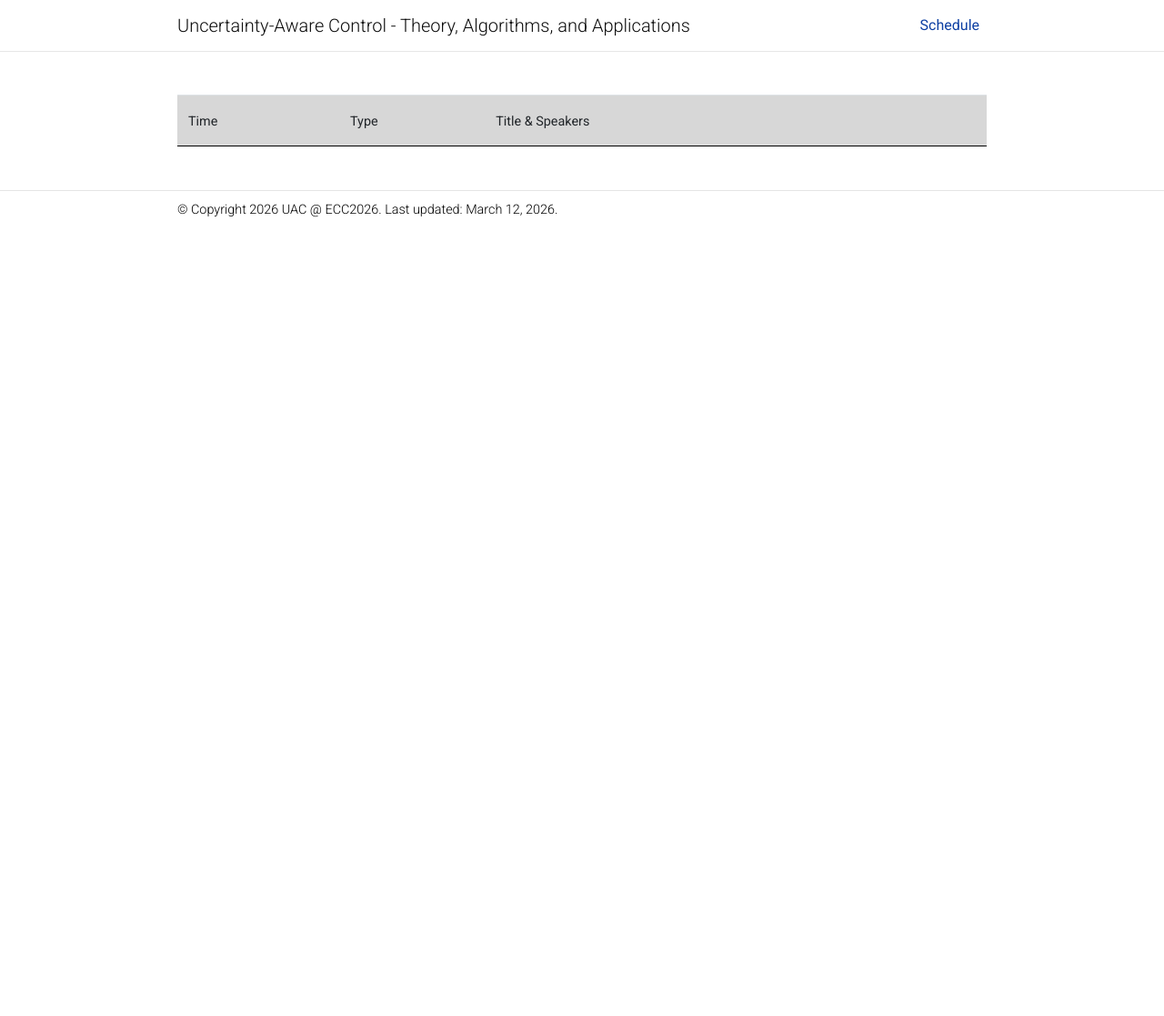
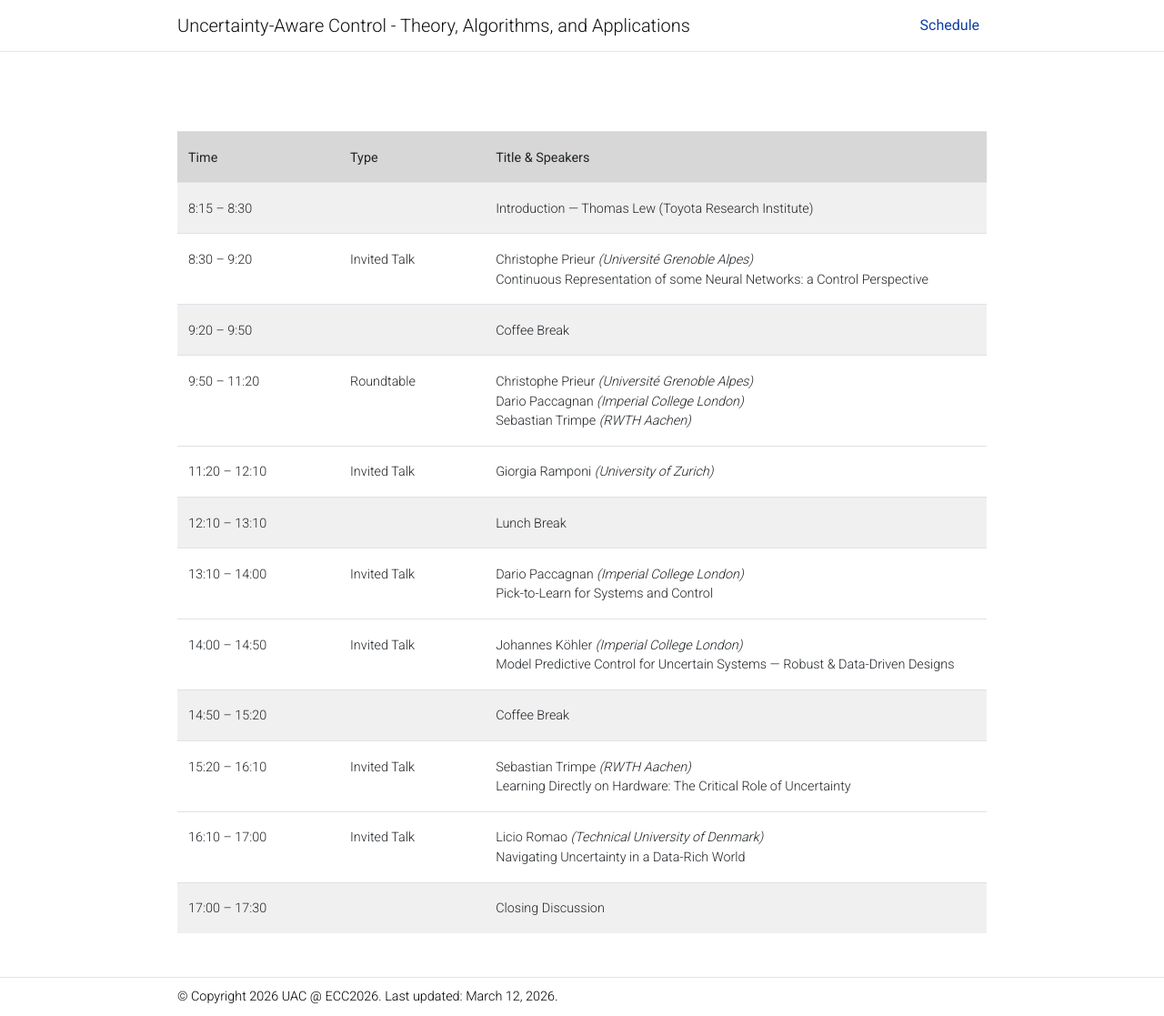
Before and after one commit to thomasjlew/uac_ecc26, a Jekyll site: the page built from _pages/schedule.md, in a window 1280 px wide and 1117 px high. Shown: the whole window at 91% size. Built offline with Jekyll 4.4.1, drawn with Linux system fonts in a browser that asks for light colours; comment, search, counter and statistics services are not loaded; a style sheet for code colours, icons or effects is not loaded.

Commit message:
Fixed table.

```diff
--- a/_pages/schedule.md
+++ b/_pages/schedule.md
@@ -8,39 +8,36 @@ nav_order: 2
 ---
 
 
+<br>
+
 <div>
-<table class="table">
-
-<!-- <div class="table-responsive">
-
-<table class="table table-striped" style="table-layout: fixed; width: 100%;">
- -->
-<tr class="header" style="background-color:rgb(215,215,215); border-bottom:1pt solid black;">
+<table class="table" id="standings" style="border-collapse:collapse">
+<tr class="header" style="background-color:rgb(215, 215, 215); border-top: 1pt solid white; border-bottom: 1pt solid black;">
 <th style="width:20%">Time</th>
 <th style="width:18%">Type</th>
 <th style="width:62%">Title & Speakers</th>
 </tr>
 
-<tr style="background-color:rgb(240,240,240);">
+<tr class="header" style="background-color:rgb(240,240,240);">
 <td>8:15 – 8:30</td>
 <td></td>
 <td>Introduction — Thomas Lew (Toyota Research Institute)</td>
 </tr>
 
-<tr>
+<tr class="header">
 <td>8:30 – 9:20</td>
 <td>Invited Talk</td>
 <td>Christophe Prieur <i>(Université Grenoble Alpes)</i><br>
 Continuous Representation of some Neural Networks: a Control Perspective</td>
 </tr>
 
-<tr style="background-color:rgb(240,240,240);">
+<tr class="header" style="background-color:rgb(240,240,240);">
 <td>9:20 – 9:50</td>
 <td></td>
 <td>Coffee Break</td>
 </tr>
 
-<tr>
+<tr class="header">
 <td>9:50 – 11:20</td>
 <td>Roundtable</td>
 <td>
@@ -50,53 +47,53 @@ Sebastian Trimpe <i>(RWTH Aachen)</i>
 </td>
 </tr>
 
-<tr>
+<tr class="header">
 <td>11:20 – 12:10</td>
 <td>Invited Talk</td>
 <td>Giorgia Ramponi <i>(University of Zurich)</i></td>
 </tr>
 
-<tr style="background-color:rgb(240,240,240);">
+<tr class="header" style="background-color:rgb(240,240,240);">
 <td>12:10 – 13:10</td>
 <td></td>
 <td>Lunch Break</td>
 </tr>
 
-<tr>
+<tr class="header">
 <td>13:10 – 14:00</td>
 <td>Invited Talk</td>
 <td>Dario Paccagnan <i>(Imperial College London)</i><br>
 Pick-to-Learn for Systems and Control</td>
 </tr>
 
-<tr>
+<tr class="header">
 <td>14:00 – 14:50</td>
 <td>Invited Talk</td>
 <td>Johannes Köhler <i>(Imperial College London)</i><br>
 Model Predictive Control for Uncertain Systems — Robust & Data-Driven Designs</td>
 </tr>
 
-<tr style="background-color:rgb(240,240,240);">
+<tr class="header" style="background-color:rgb(240,240,240);">
 <td>14:50 – 15:20</td>
 <td></td>
 <td>Coffee Break</td>
 </tr>
 
-<tr>
+<tr class="header">
 <td>15:20 – 16:10</td>
 <td>Invited Talk</td>
 <td>Sebastian Trimpe <i>(RWTH Aachen)</i><br>
 Learning Directly on Hardware: The Critical Role of Uncertainty</td>
 </tr>
 
-<tr>
+<tr class="header">
 <td>16:10 – 17:00</td>
 <td>Invited Talk</td>
 <td>Licio Romao <i>(Technical University of Denmark)</i><br>
 Navigating Uncertainty in a Data-Rich World</td>
 </tr>
 
-<tr style="background-color:rgb(240,240,240);">
+<tr class="header" style="background-color:rgb(240,240,240);">
 <td>17:00 – 17:30</td>
 <td></td>
 <td>Closing Discussion</td>
```
Also changed, not shown: README.md (+1 -1 lines), _pages/about.md (+1 -1 lines), assets/img/prieur.jpg.
